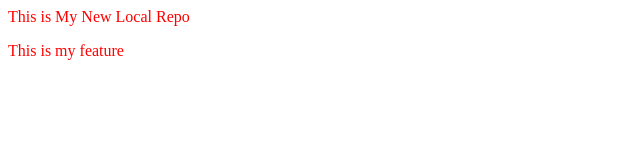
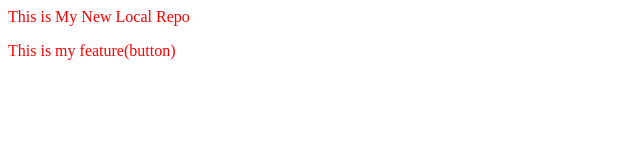
Before and after one commit to MuskanSaini93/localrepo, a plain HTML site: page index.html in a window 1280 px wide. Shown: the full height of the page, 0-640 px from the left. Drawn offline with Linux system fonts and the light colour scheme.

Commit message:
Add New Button

```diff
--- a/index.html
+++ b/index.html
@@ -3,5 +3,5 @@
     This is My New Local Repo
 </p>
 <p>
-    This is my feature
+    This is my feature(button)
 </p>
```
